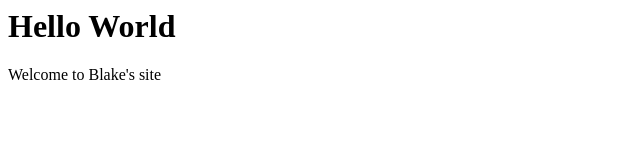
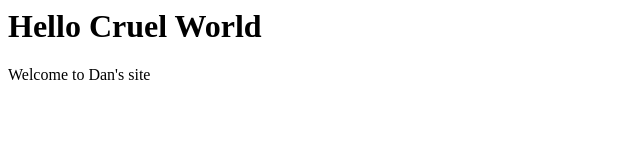
Before and after one commit to danwm-tamu/it-ae-training-github-action-001, a plain HTML site: page web_content/index.html in a window 1280 px wide. Shown: the whole page, without its empty margins (0-640 px from the left). Drawn offline with Linux system fonts and the light colour scheme.

Commit message:
Customized Content

```diff
--- a/web_content/index.html
+++ b/web_content/index.html
@@ -1,12 +1,12 @@
 <html>
 
 <head>
-  <title>Hello World</title>
+  <title>Hello Cruel World</title>
 </head>
 
 <body>
-  <h1>Hello World</h1>
-  <p>Welcome to Blake's site</p>
+  <h1>Hello Cruel World</h1>
+  <p>Welcome to Dan's site</p>
 </body>
 
 </html>
```
Also changed, not shown: web_content/404.html (+1 -1 lines).
